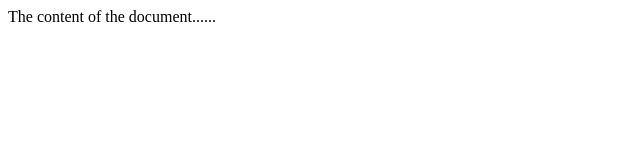
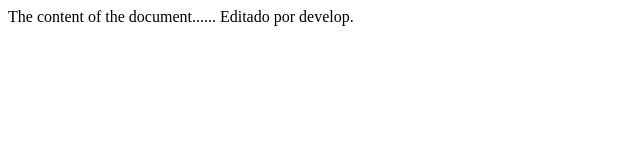
Before and after one commit to chgonzalez/GranPaginaHTML5, a plain HTML site: page index.html in a window 1280 px wide. Shown: the whole page, without its empty margins (0-640 px from the left). Drawn offline with Linux system fonts and the light colour scheme.

Commit message:
Edicion por develop..

```diff
--- a/index.html
+++ b/index.html
@@ -5,7 +5,7 @@
 </head>
 
 <body>
-The content of the document......
+The content of the document...... Editado por develop.
 </body>
 
 </html>
```
